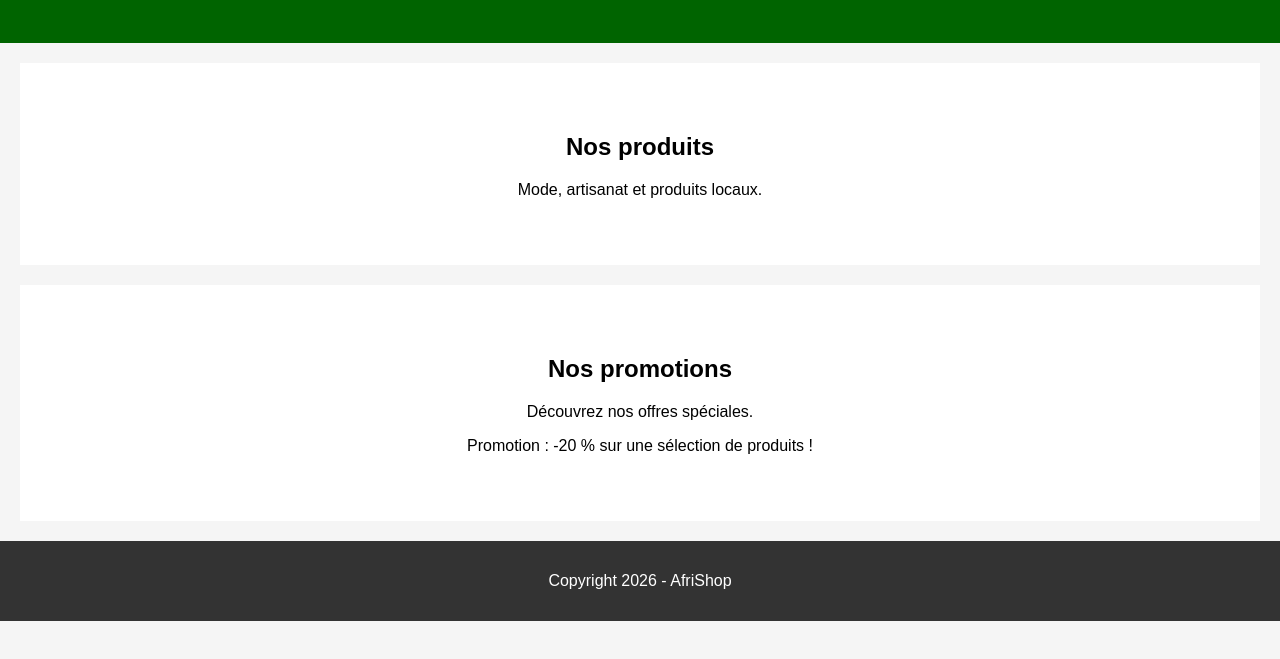
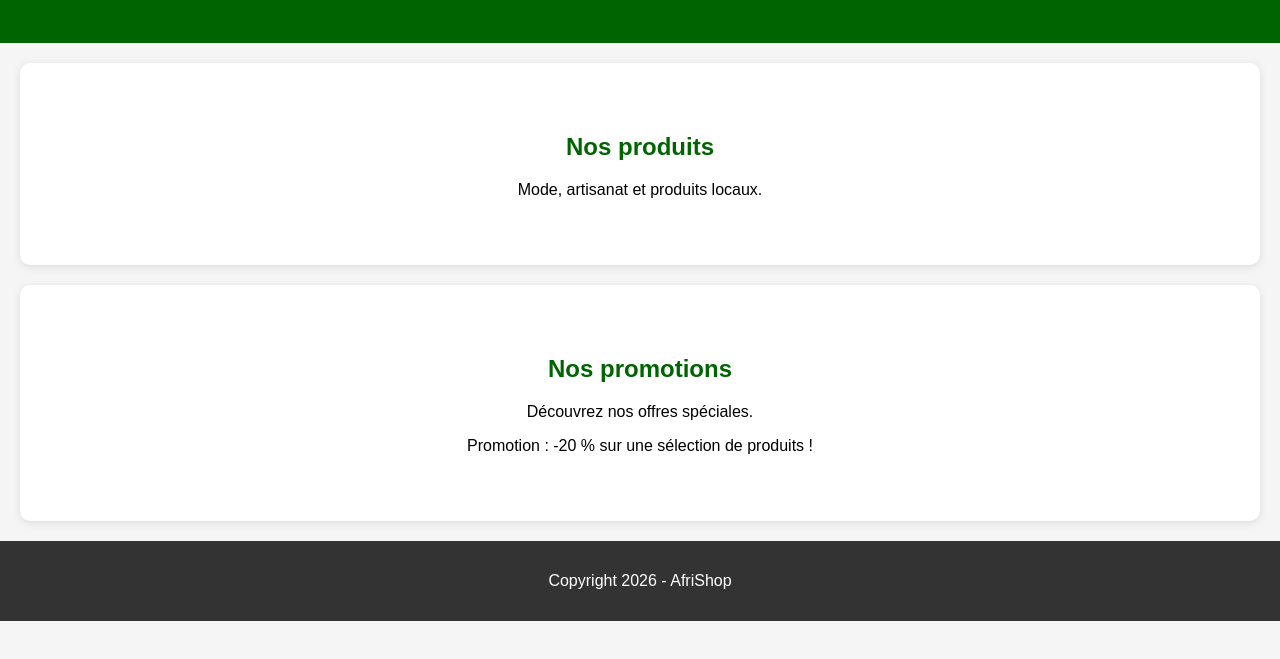
Before and after one commit to Louiguel/AfriShop, a plain HTML site: page index.html in a window 1280 px wide. Shown: the part 131-790 px from the top of the page. Drawn offline with Linux system fonts and the light colour scheme.

Commit message:
fix: ameliorer la presentation visuelle

```diff
--- a/style.css
+++ b/style.css
@@ -22,3 +22,12 @@ footer {
     color: white;
     padding: 15px;
 }
+
+h2 {
+    color: darkgreen;
+}
+
+section {
+    border-radius: 10px;
+    box-shadow: 0 2px 8px rgba(0, 0, 0, 0.1);
+}
```
